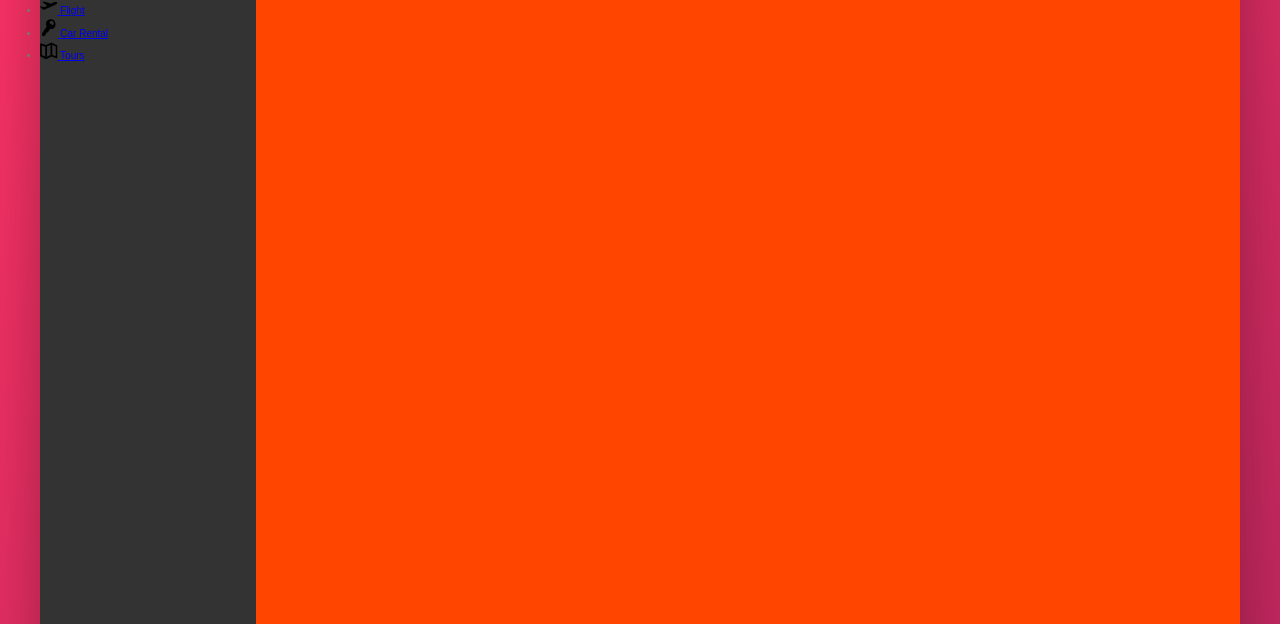
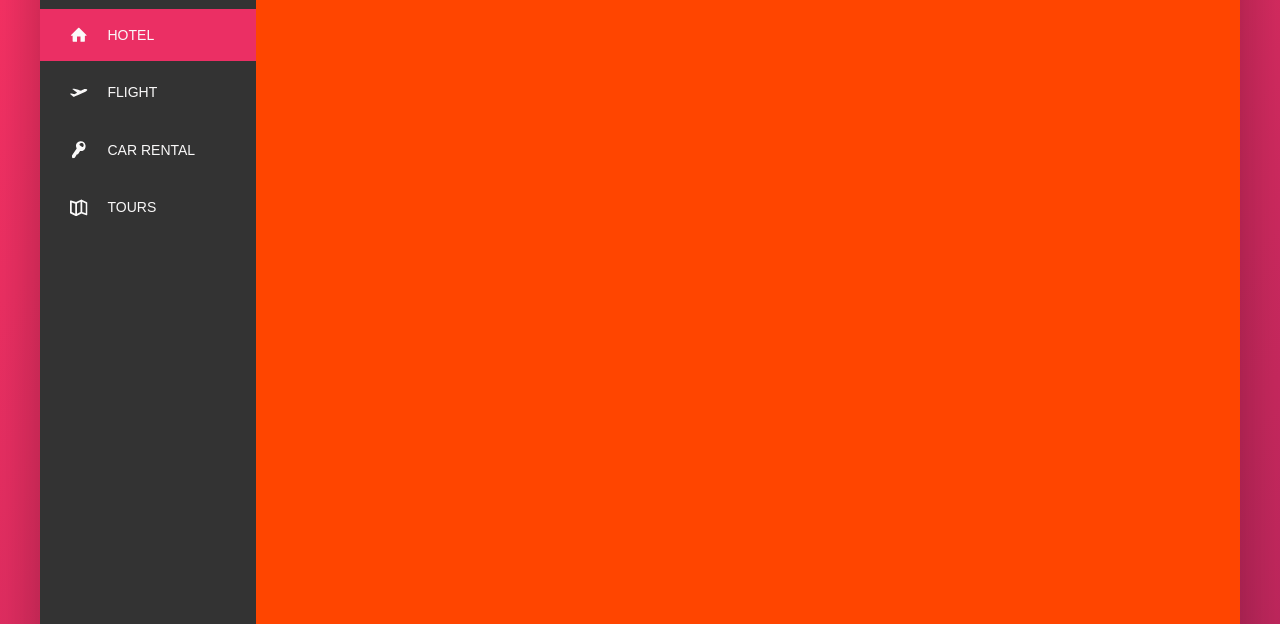
Before and after one commit to mattyImry/UdemyCssSass_Project2, a website: page index.html in a window 1280 px wide. Shown: the part 176-800 px from the top of the page. Drawn offline with Linux system fonts and the light colour scheme.

Commit message:
Completed side nav

```diff
--- a/index.html
+++ b/index.html
@@ -49,7 +49,7 @@
             <div class="content">
                 <nav class="sidebar">
                     <ul class="side-nav">
-                        <li class="side-nav__item">
+                        <li class="side-nav__item side-nav__item--active">
                             <a href="#" class="side-nav__link">
                                 <svg class="side-nav__icon">
                                     <use xlink:href="img/sprite.svg#icon-home"></use>
--- a/sass/_components.scss
+++ b/sass/_components.scss
@@ -124,18 +124,62 @@
 ///SIDE NAV/////////
 
 .side-nav {
+    font-size: 1.4rem;
+    list-style: none;
+    margin-top: 3.5rem;
+
 
     &__item {
+        position: relative;       //PARENT NEED POSITIONING TO OVERLAP FOR HOVERING FX
 
+        &:not(:last-child) {
+            margin-bottom: .5rem;
+        }
     }
 
-    &__link {
+    &__item::before {            //COLOR EFFECT WHEN HOVERING OVER SIE BAR ELEMENTS CONTENT MUST BE PRESENT OR WON'T WORK
+        content: "";             //NORMAL STATE NO HOVER
+        position: absolute;
+        top: 0;
+        left: 0;
+        height: 100%;
+        width: 3px;
+        background-color: var(--color-primary);
+        transform: scaleY(0);
+        transition: transform .2s,
+                    width .4s cubic-bezier(1,0,0,1) .2s, //.2 s is a delay on the transition from left to right so we can see the little line
+                    background-color .1s;
+    }
 
+
+    &__item:hover::before,
+    &__item--active::before {
+        transform: scaleY(1);   //hovering state red line next to name in side nav start from center enlarge at top and bottom
+        width: 100%;
+    }
+
+    &__item:active::before {
+        background-color: var(--color-primary-light);
+    }
+
+    &__link:link,
+    &__link:visited {
+        color: var(--color-grey-light-1);
+        text-decoration: none;
+        text-transform: uppercase;
+        display: block;
+        padding: 1.5rem 3rem;
+        position: relative;
+        z-index: 10;            // zindex only works with a position established
+        display: flex;
+        align-items: center;
     }
 
     &__icon {
         width: 1.75rem;
         height: 1.75rem;
+        margin-right: 2rem;
+        fill: currentColor;    // CURRENT COLOR OF CURRENT ELEMENT OR THE PARENT ELEMENT
 
     }
 }
```
Also changed, not shown: css/style.css.
